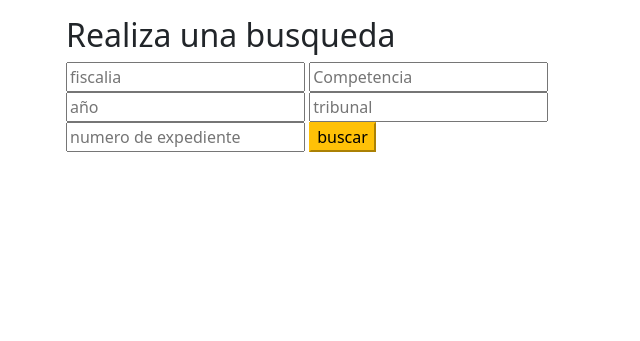
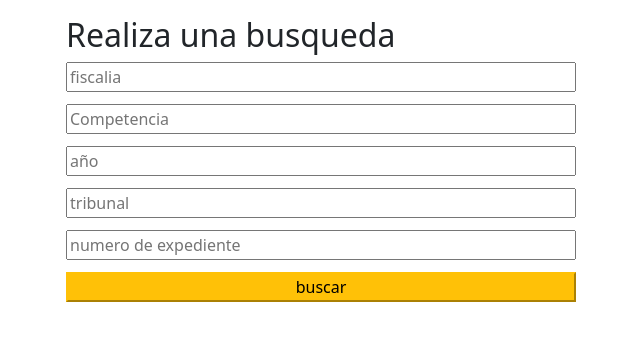
Before and after one commit to ildebr/software_juris, a Django app: page / in a window 1280 px wide. Shown: the part 71-412 px from the top of the page, without its empty margins (40-680 px from the left). Run offline with Django 3.2, Linux system fonts and the light colour scheme; some libraries are stand-ins or nearby versions.

Commit message:
Add files via upload

```diff
--- a/juris/templates/base_generic.html
+++ b/juris/templates/base_generic.html
@@ -5,7 +5,7 @@
 <html lang="en">
   <head>
     {% block title %}
-    <title>Local Library</title>
+    <title>Juris</title>
     {% endblock %}
     <meta charset="utf-8" />
     <meta name="viewport" content="width=device-width, initial-scale=1" />
@@ -21,6 +21,17 @@
       integrity="sha384-1BmE4kWBq78iYhFldvKuhfTAU6auU8tT94WrHftjDbrCEXSU1oBoqyl2QvZ6jIW3"
       crossorigin="anonymous"
     />
+    <style>
+      div.busqueda form input{
+        display: block;
+        width: 100%;
+        margin-bottom: .75rem;
+      }
+
+      h3.exp{
+        margin-bottom: 2rem;
+      }
+    </style>
   </head>
   <body>
     <header class="p-3 bg-dark text-white py-3 mb-3 border-bottom">
```
